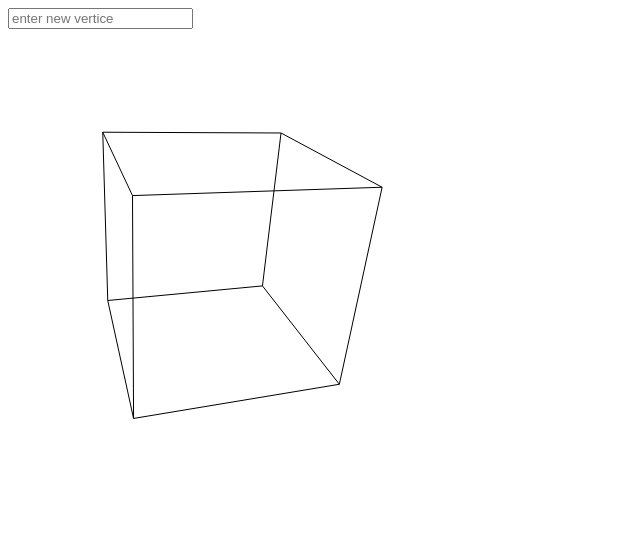
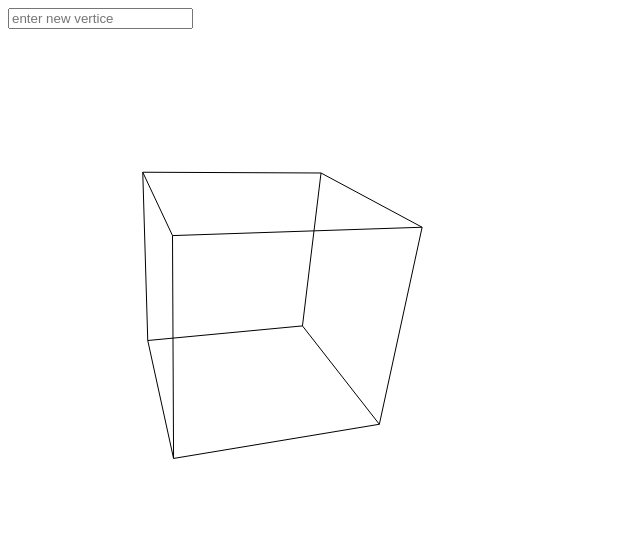
Before and after one commit to Dt00th/potlerh, a plain HTML site: page src/main.html in a window 1280 px wide. Shown: the whole page, without its empty margins (0-640 px from the left). Drawn offline with Linux system fonts and the light colour scheme.

Commit message:
Minor adjustment to width and height of the canvas

```diff
--- a/src/main.html
+++ b/src/main.html
@@ -5,7 +5,7 @@
     <body>
         <input type="text" id="userinput" placeholder="enter new vertice"/>
         <p id="output"></p>
-        <canvas id="canvas" width=420 height=420></canvas>
+        <canvas id="canvas" width=500 height=500></canvas>
         <script src="main.js"></script>
     </body>
 </html>
```
